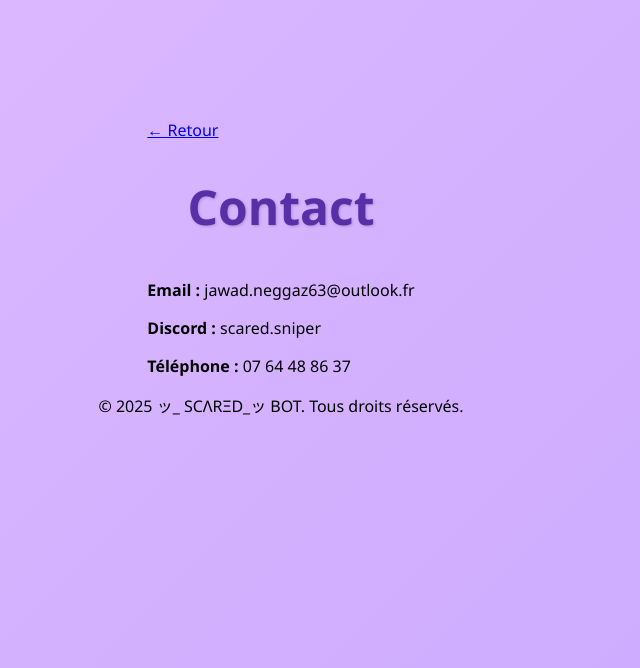
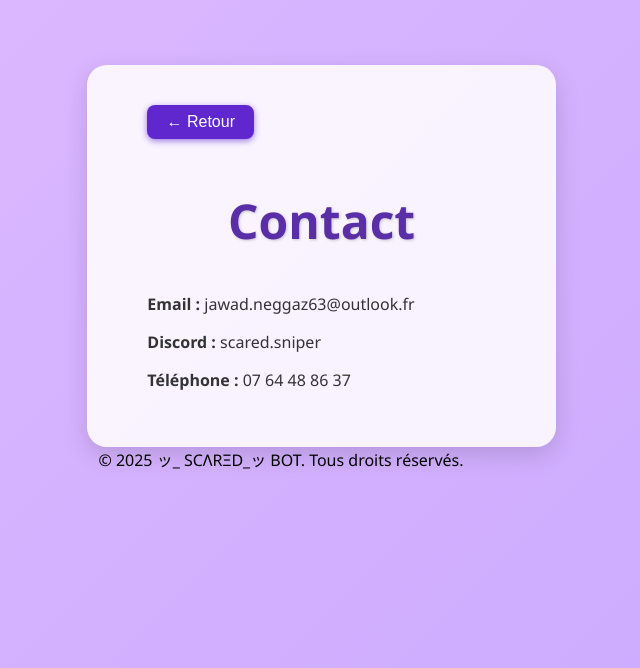
Before and after one commit to lecodeurdu63/scared.sniper-site, a plain HTML site: page contact.html in a window 1280 px wide. Shown: the part 132-800 px from the top of the page, without its empty margins (359-999 px from the left). Drawn offline with Linux system fonts and the light colour scheme.

Commit message:
Update contact.html

```diff
--- a/contact.html
+++ b/contact.html
@@ -8,11 +8,13 @@
 <body>
   <div class="background"></div>
   <div class="view active">
-    <a class="back" href="index.html">← Retour</a>
-    <h1>Contact</h1>
-    <p><strong>Email :</strong> jawad.neggaz63@outlook.fr</p>
-    <p><strong>Discord :</strong> scared.sniper</p>
-    <p><strong>Téléphone :</strong> 07 64 48 86 37</p>
+    <div class="content-wrapper">
+      <button class="btn-retour" onclick="history.back()">← Retour</button>
+      <h1>Contact</h1>
+      <p><strong>Email :</strong> jawad.neggaz63@outlook.fr</p>
+      <p><strong>Discord :</strong> scared.sniper</p>
+      <p><strong>Téléphone :</strong> 07 64 48 86 37</p>
+    </div>
   </div>
   <footer>
     © 2025 ッ_ SCΛRΞD_ッ BOT. Tous droits réservés.
```
